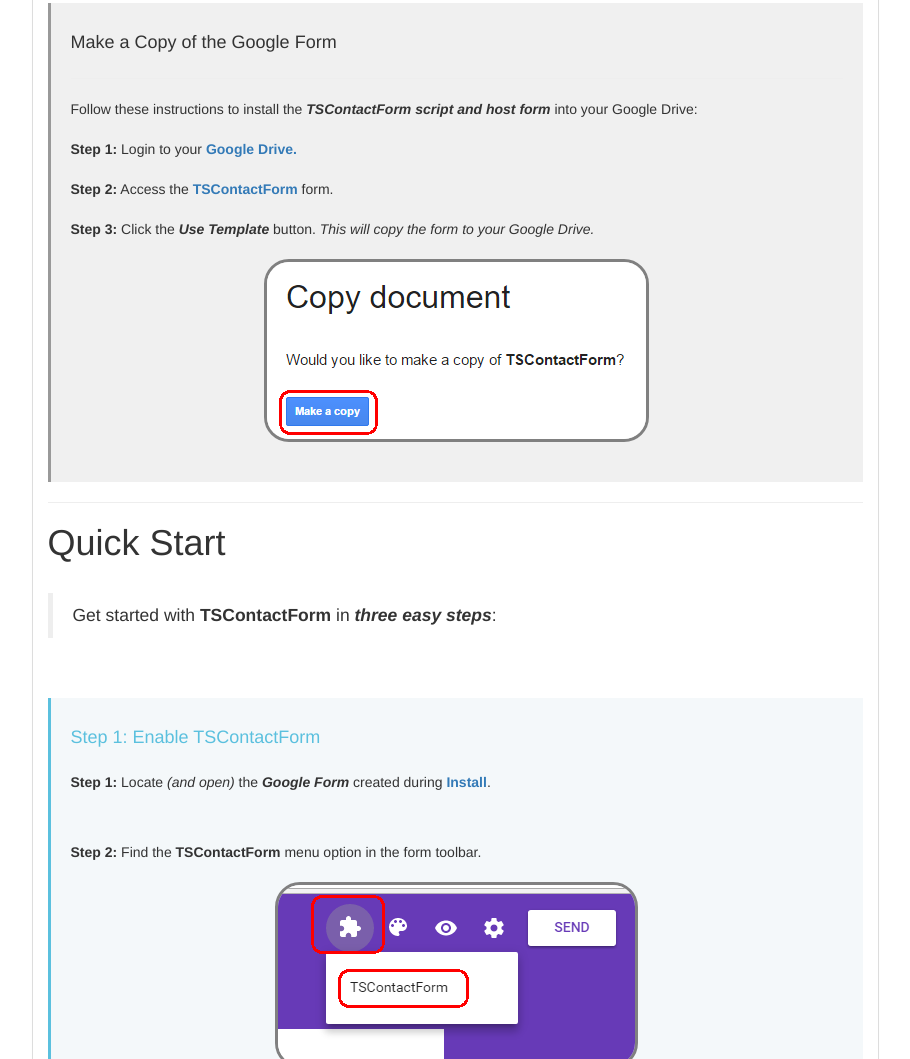
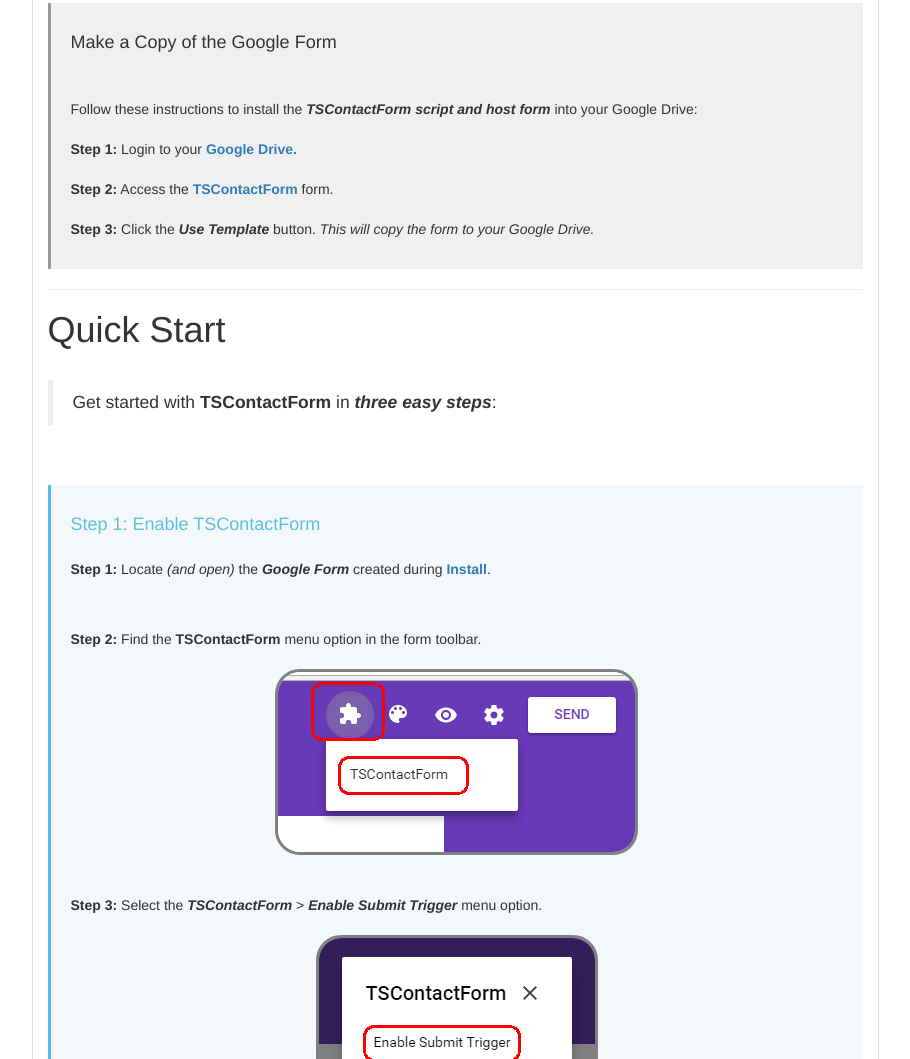
Before and after one commit to techstreams/TSContactForm, a plain HTML site: page index.html in a window 1280 px wide. Shown: the part 1886-2945 px from the top of the page, without its empty margins (331-1241 px from the left). Drawn offline with nearby package versions, Linux system fonts and the light colour scheme.

Commit message:
Update index.html

```diff
--- a/index.html
+++ b/index.html
@@ -100,9 +100,7 @@
 <br>
 
 <p><strong>Step 3:</strong>  Click the  <strong><em>Use Template</em></strong> button. <em>This will copy the form to your Google Drive.</em> </p>
-<div class="separator">
-   <img src="img/copy.png" class="img-responsive" alt="auth image">
-</div>
+
 </div>
 
 <hr>
```
